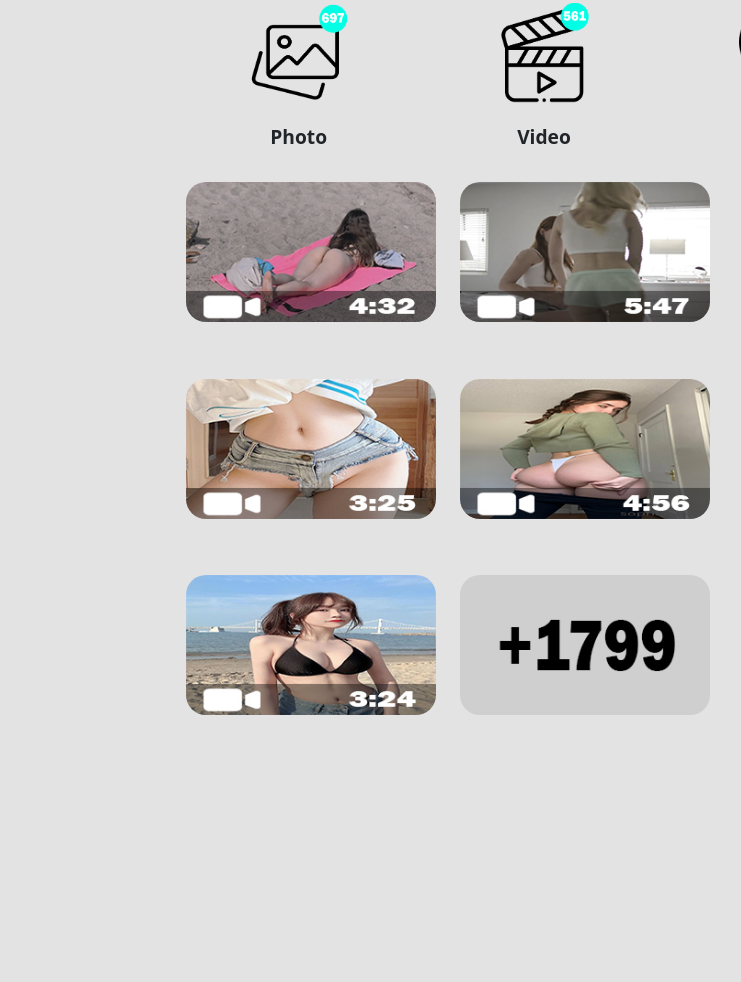
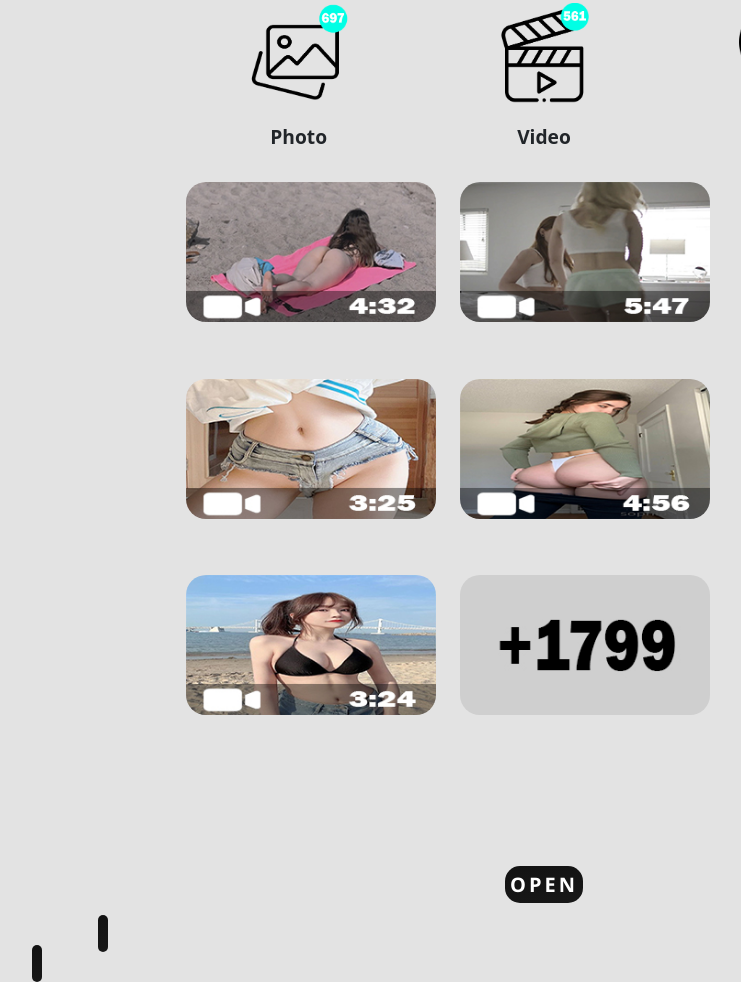
Before and after one commit to Payzinn/phub, a plain HTML site: page index.html in a window 1280 px wide. Shown: the part 408-1390 px from the top of the page, without its empty margins (96-837 px from the left). Before the commit the page ends 1170 px from the top, so only its background shows below. Drawn offline with nearby package versions, Linux system fonts and the light colour scheme.

Commit message:
Update index.html

```diff
--- a/index.html
+++ b/index.html
@@ -45,6 +45,10 @@
       </div>
     </div>
 
+   <main class="container mt-5 pt-5">
+     <p class = "text-center"><a href='#'>OPEN</p>
+   </main>
+
     <div
       class="modal fade"
       id="exampleModal"
```
